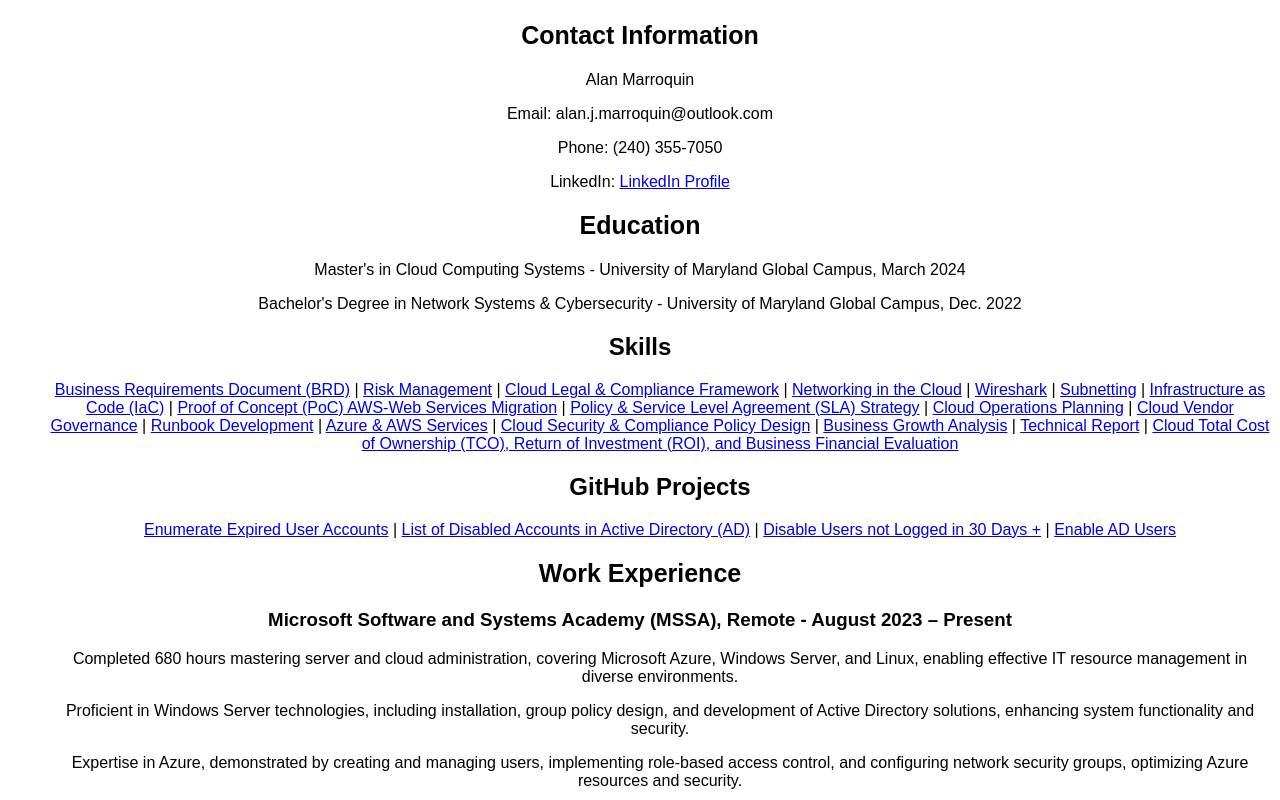
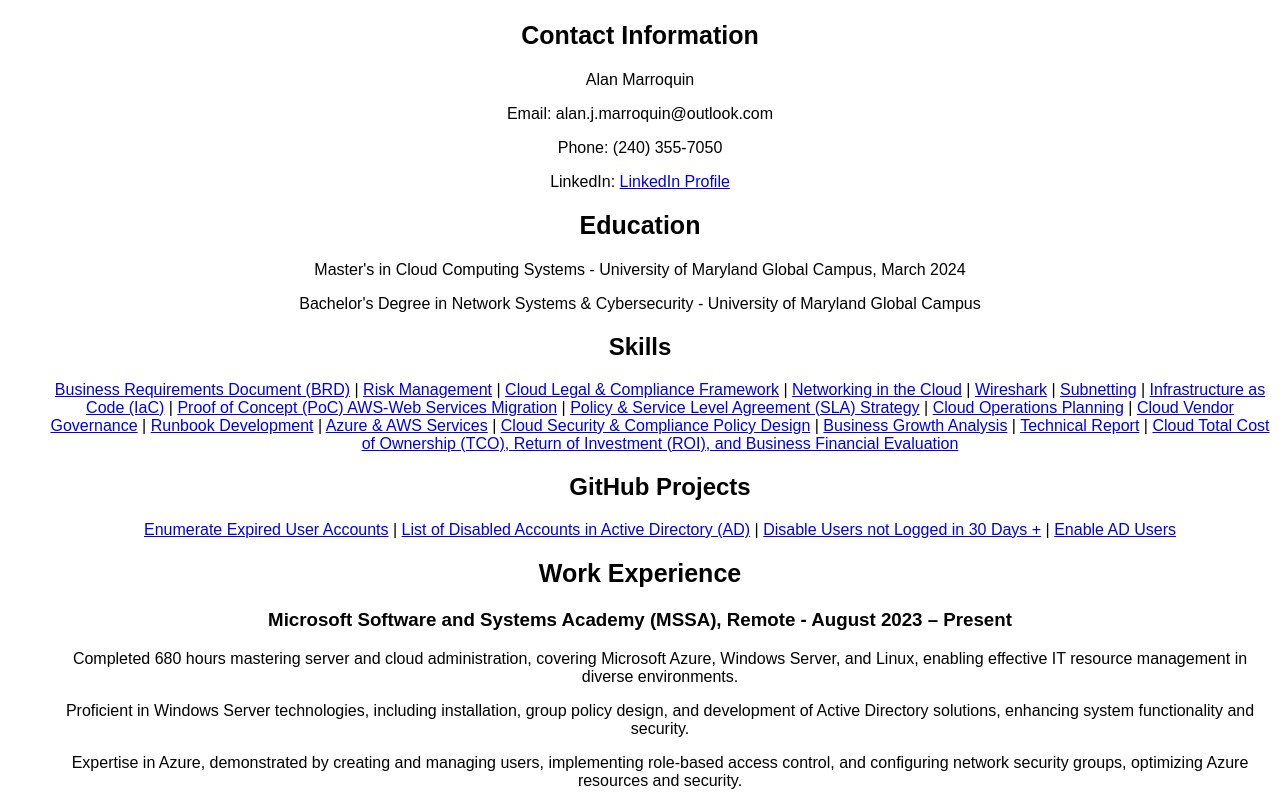
Before and after one commit to ajmh17/my-first-static-web-app, a website: page src/index.html in a window 1280 px wide. Shown: the top 800 px of the page. Drawn offline with Linux system fonts and the light colour scheme.

Commit message:
Update 3 index.html
deleted BA graduation date

```diff
--- a/src/index.html
+++ b/src/index.html
@@ -32,7 +32,7 @@
   <div class="resume-section">
     <h2>Education</h2>
     <p>Master's in Cloud Computing Systems - University of Maryland Global Campus, March 2024</p>
-    <p>Bachelor's Degree in Network Systems & Cybersecurity - University of Maryland Global Campus, Dec. 2022</p>
+    <p>Bachelor's Degree in Network Systems & Cybersecurity - University of Maryland Global Campus</p>
   </div>
 
   <h2>Skills</h2>
```
